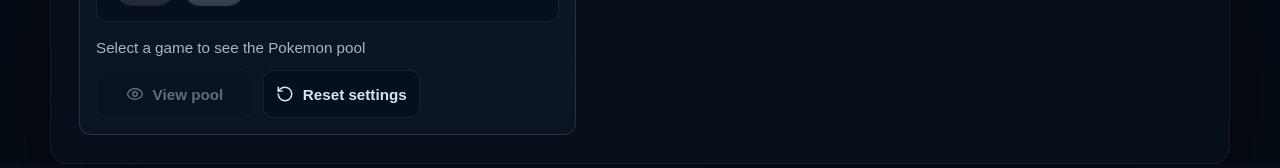
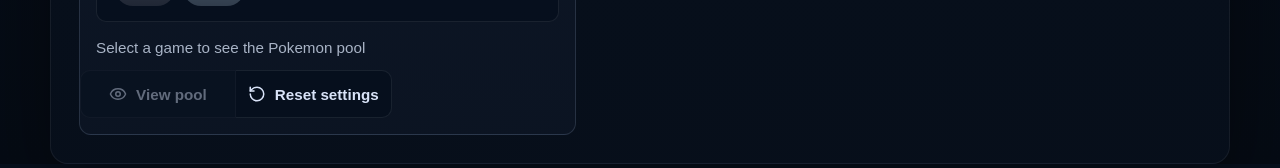
Before and after one commit to EasyEddi/Route-Zero, a Next.js app: page / in a window 1280 px wide. Shown: the part 1566-1734 px from the top of the page. Built offline with nearby package versions, Linux system fonts and the light colour scheme.

Commit message:
Make settings actions span full panel width

```diff
--- a/app/globals.css
+++ b/app/globals.css
@@ -631,8 +631,9 @@ button {
 .settingsFooterActions {
   display: grid;
   grid-template-columns: repeat(2, minmax(0, 1fr));
-  gap: 10px;
-  width: 100%;
+  gap: 0;
+  width: calc(100% + 32px);
+  margin-inline: -16px;
 }
 
 .settingsActionButton {
@@ -645,11 +646,20 @@ button {
   min-height: 48px;
   padding: 0 12px;
   border: 1px solid rgba(255, 255, 255, 0.08);
-  border-radius: 10px;
+  border-radius: 0;
   color: #d9e3f8;
   background: rgba(5, 15, 29, 0.72);
   font-weight: 800;
   cursor: pointer;
+}
+
+.settingsActionButton:first-child {
+  border-radius: 10px 0 0 10px;
+}
+
+.settingsActionButton:last-child {
+  border-left: 0;
+  border-radius: 0 10px 10px 0;
 }
 
 .settingsActionButton:hover {
```
